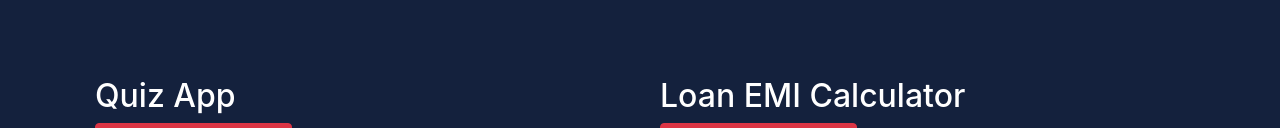
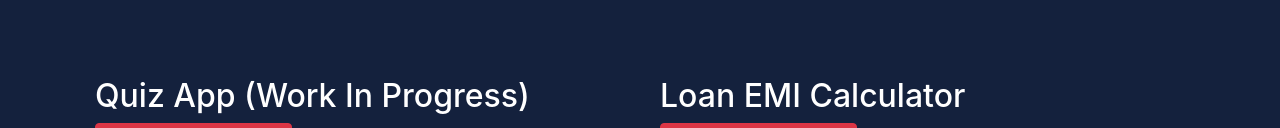
Before and after one commit to Afoninje/Personal-Website-V2, a website: page index.html in a window 1280 px wide. Shown: the part 2704-2832 px from the top of the page. Drawn offline with nearby package versions, Linux system fonts and the light colour scheme.

Commit message:
Update quiz section

```diff
--- a/index.html
+++ b/index.html
@@ -390,7 +390,7 @@
           <!-- Single Blog Area -->
           <div class="col-12 col-lg-6">
             <div class="single-post-area" data-wow-delay="200ms">
-              <h2 style="color: white;">Quiz App &nbsp;</h2>
+              <h2 style="color: white;">Quiz App (Work In Progress) &nbsp;</h2>
               <button type="button" class="btn btn-danger">
                 <img
                   style="height: 30px; width: 30px;"
```
